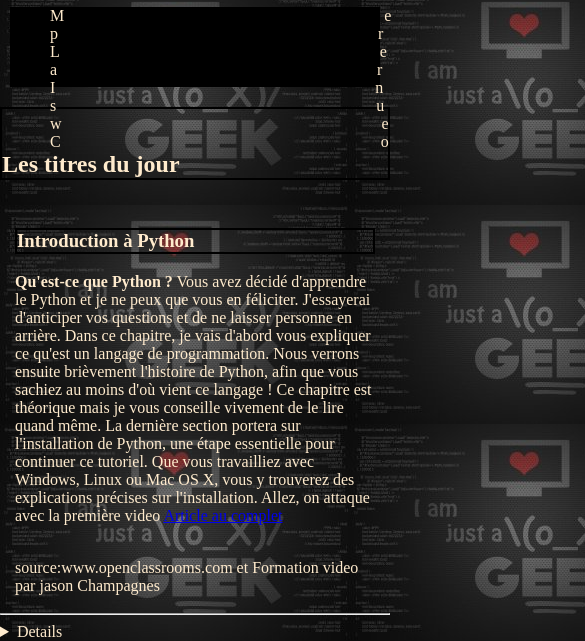
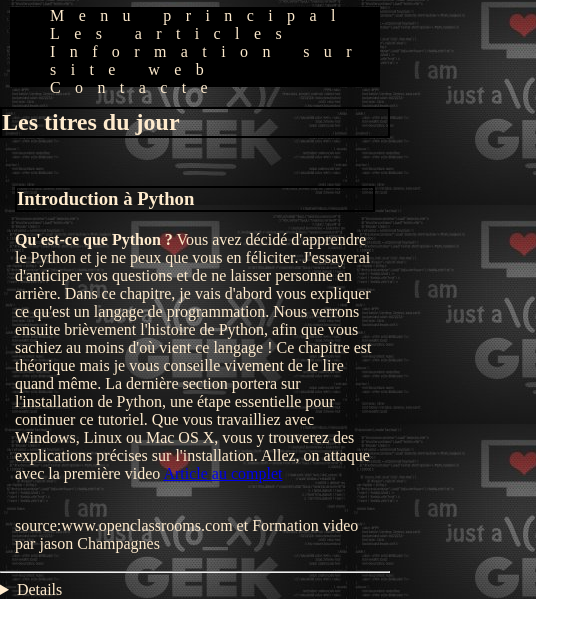
Before and after one commit to Sall063/Sall063.github.io, a plain HTML site: page index.html in a window 390 px wide. Shown: the part 452-1093 px from the top of the page, 585 px wide, since content can reach past the window. After the commit the page ends 1051 px from the top, so only its background shows below. Drawn offline with Linux system fonts and the light colour scheme.

Commit message:
Update PROJETCSS.css

```diff
--- a/PROJETCSS.css
+++ b/PROJETCSS.css
@@ -55,7 +55,7 @@ article{
     }
     ul li a{
         color: blanchedalmond;
-        letter-spacing: 20rem;
+        letter-spacing: 0.9rem;
     }
     ul li a:hover{
         color: blue;
```
